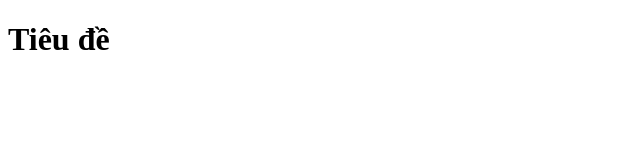
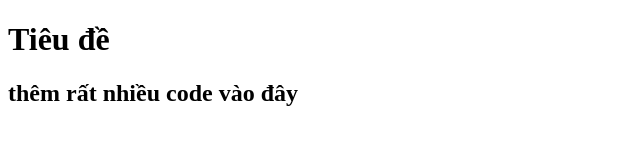
Before and after one commit to ntn-nhut/duan66, a plain HTML site: page index.html in a window 1280 px wide. Shown: the whole page, without its empty margins (0-640 px from the left). Drawn offline with Linux system fonts and the light colour scheme.

Commit message:
1. sua code lan 1

```diff
--- a/index.html
+++ b/index.html
@@ -9,6 +9,7 @@
 
 <body>
     <h1> Tiêu đề </h1>
+    <h2> thêm rất nhiều code vào đây </h2>
 </body>
 
 </html>
```
